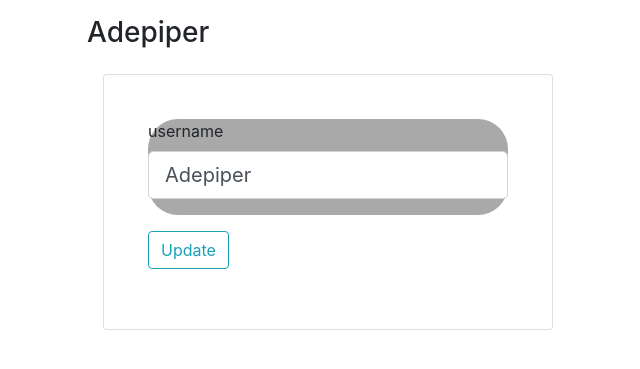
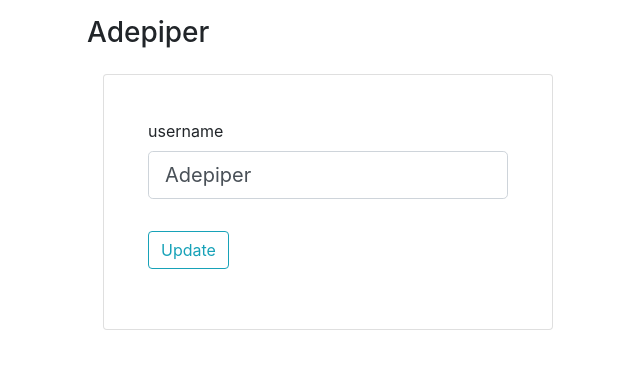
Before and after one commit to Adepiper/VGG-internship, a Flask app: page /account in a window 1280 px wide. Shown: the part 56-425 px from the top of the page, without its empty margins (312-952 px from the left). Run offline with Flask 2, Linux system fonts and the light colour scheme; a user stored in the database is signed in; some libraries are stand-ins or nearby versions.

Commit message:
Update style.css

```diff
--- a/vgginternship/static/style.css
+++ b/vgginternship/static/style.css
@@ -36,10 +36,7 @@
     border: 4px solid transparent !important;
     background: linear-gradient(#000, #000) padding-box, radial-gradient(farthest-corner at var(--x) var(--y), #00C9A7, #845EC2) border-box;
 }
-.card fieldset {
-    background-color: darkgray;
-    border-radius: 30px;
-  }
+
 
 
 @media (min-width: 968px){
```
